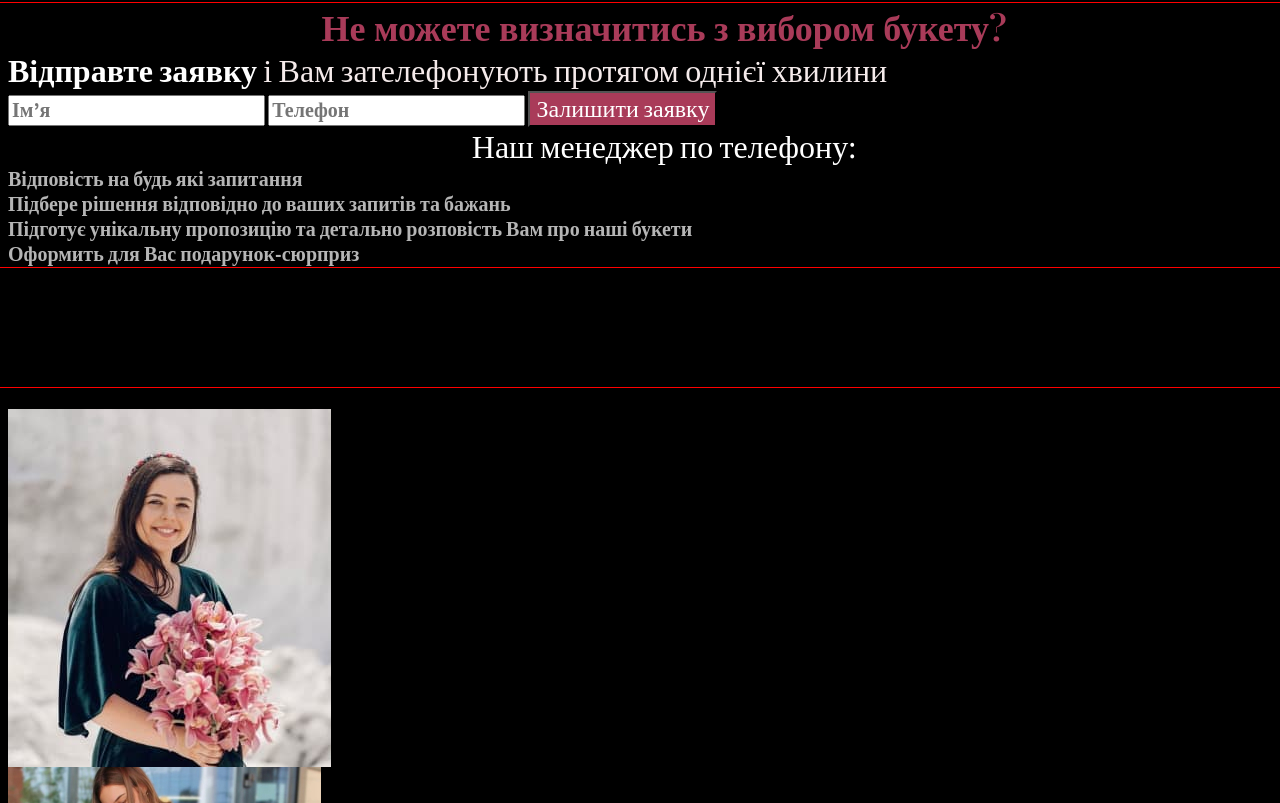
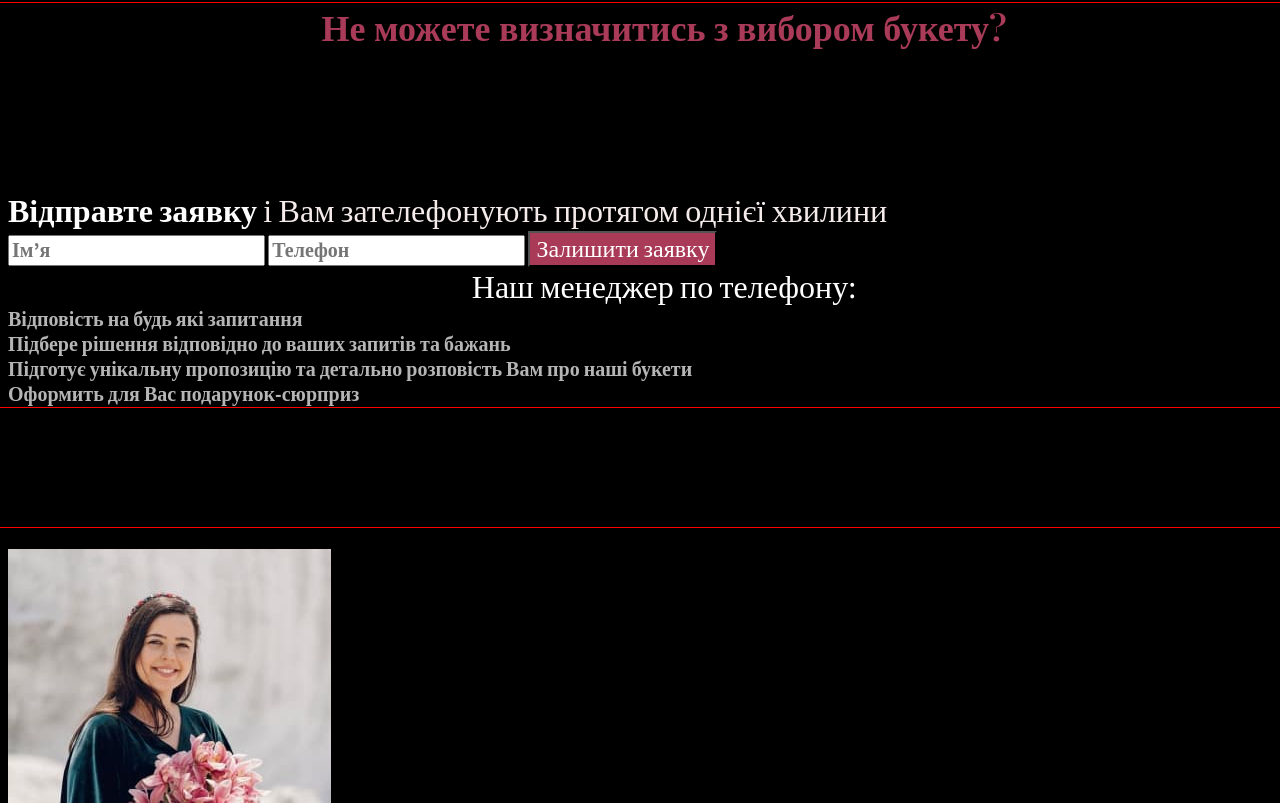
Before and after one commit to Horbunov-Yurii/GoITeens_UA_FE_1y_19_22_06_24, a plain HTML site: page index.html in a window 1280 px wide. Shown: the part 4438-5241 px from the top of the page. Drawn offline with nearby package versions, Linux system fonts and the light colour scheme; a web font is replaced by a local one.

Commit message:
form-box

```diff
--- a/css/style.css
+++ b/css/style.css
@@ -334,6 +334,7 @@ background-color: transparent;
 .form {
   padding-top: 132px;
   padding-bottom: 121px;
+
 }
 
 .form-title {
@@ -343,6 +344,10 @@ background-color: transparent;
   font-size: 36px;
   font-weight: 600;
   line-height: 1.33;
+  margin-bottom: 140px;
+}
+.form-box{
+
 }
 
 .form-heading {
--- a/index.html
+++ b/index.html
@@ -199,6 +199,7 @@
       <section class="form" id="form">
         <div class="cantainer">
           <h2 class="form-title">Не можете визначитись з вибором букету?</h2>
+          <div class="form-box">
           <h3 class="form-heading">
             Відправте заявку
             <span class="form-span"
@@ -230,6 +231,7 @@
               <p class="form-text">Оформить для Вас подарунок-сюрприз</p>
             </li>
           </ul>
+          </div>
         </div>
       </section>
       <section id="ourcastomers">
```
